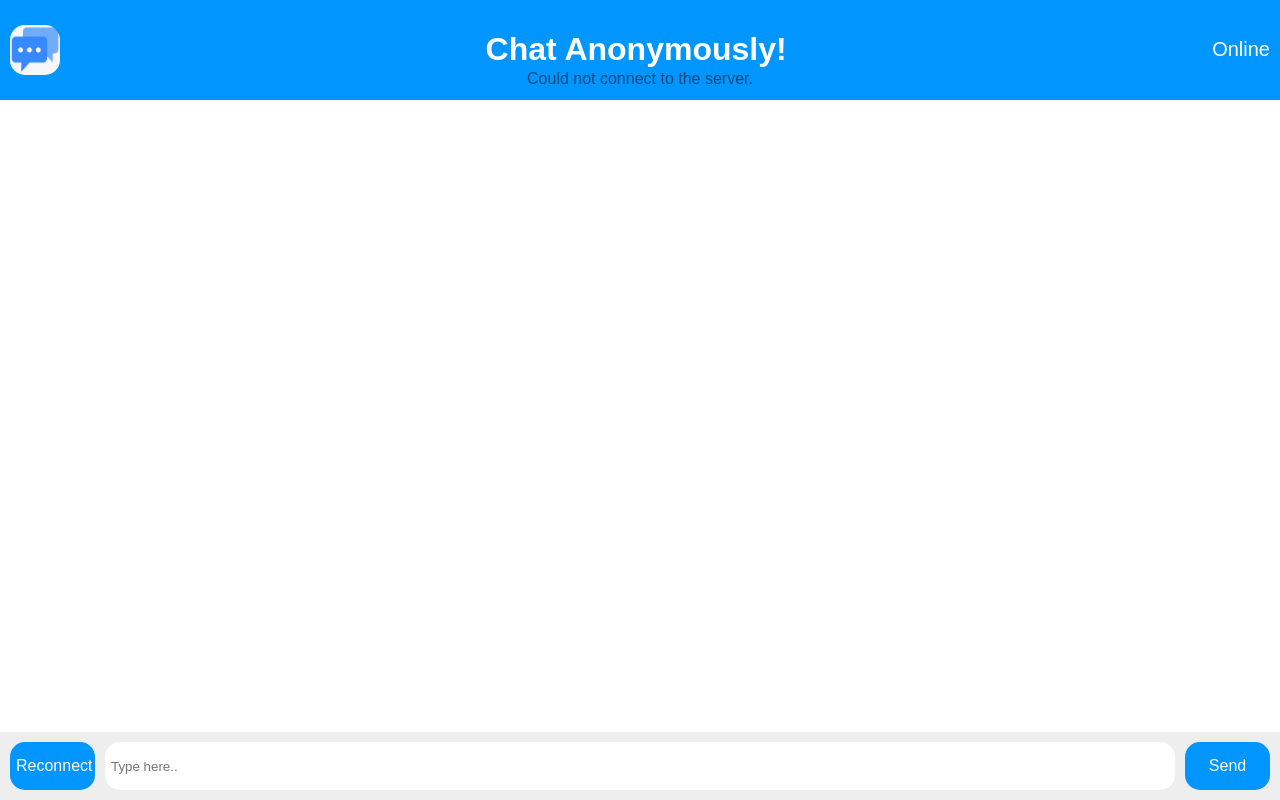
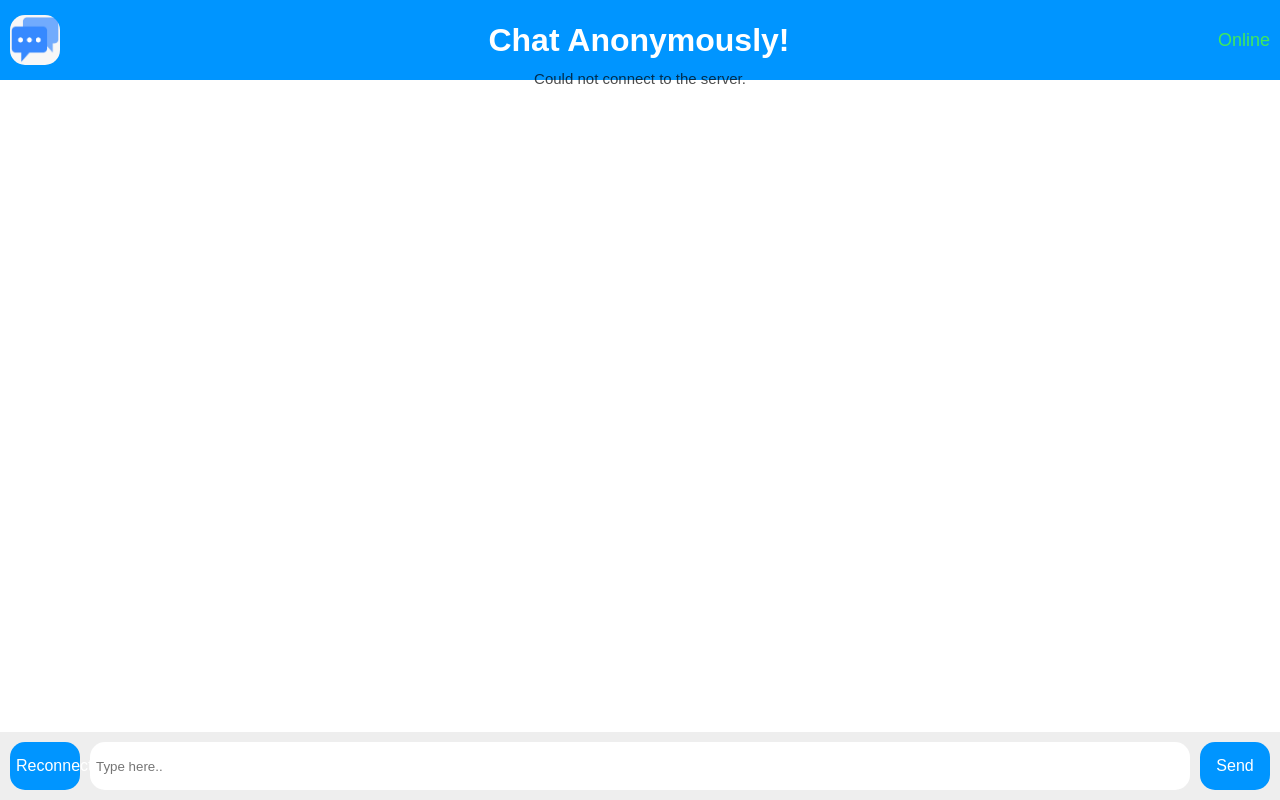
Before and after one commit to Viswa003/Chat-Anonymously, a website: page public/index.html in a window 1280 px wide. Drawn offline with nearby package versions, Linux system fonts and the light colour scheme; no server answers.

Commit message:
Update style.css

```diff
--- a/public/style.css
+++ b/public/style.css
@@ -12,9 +12,12 @@ header {
   justify-content: space-between;
   padding: 10px;
   position: fixed;
+  padding-top: 10px;
+  padding-bottom: 10px;
   left: 0%;
   right: 0%;
   top: 0;
+  height:60px;
 }
 
 header img {
@@ -24,8 +27,9 @@ header img {
 }
 
 #online-count {
-  font-size: 20px;
+  font-size: 18px;
   margin: 0;
+  color: rgb(64, 233, 92);
 }
 
 main {
@@ -38,7 +42,8 @@ main {
 
 #chat-container {
   overflow-y: auto;
-  padding: 10px;
+  padding-top: 100px;
+  padding-bottom: 200px;
 }
 
 #chat-form {
@@ -59,7 +64,8 @@ center{
 
 #notification{
   color: rgb(0, 0, 0);
-  opacity: 0.5;
+  opacity: 0.7;
+  font-size: 15px;
 }
 
 #message-input {
@@ -75,13 +81,14 @@ center{
 button[type="submit"],button[type="button"] {
   border-radius: 15px;
   height: 48px;
-  width: 85px;
+  width: 70px;
   border: none;
   background-color: #0095ff;
   color: #fff;
   font-size: 16px;
   cursor: pointer;
 }
+
 
 
 .message {
@@ -94,10 +101,14 @@ button[type="submit"],button[type="button"] {
 
 .message.right {
   align-self: flex-end;
-  background-color: #DCF8C6;
+  background-color: #00ff1a;
 }
 
 .message.left {
   align-self: flex-start;
   background-color: #FFFFFF;
 }
+
+h3{
+  font-family: cursive;
+}
```
